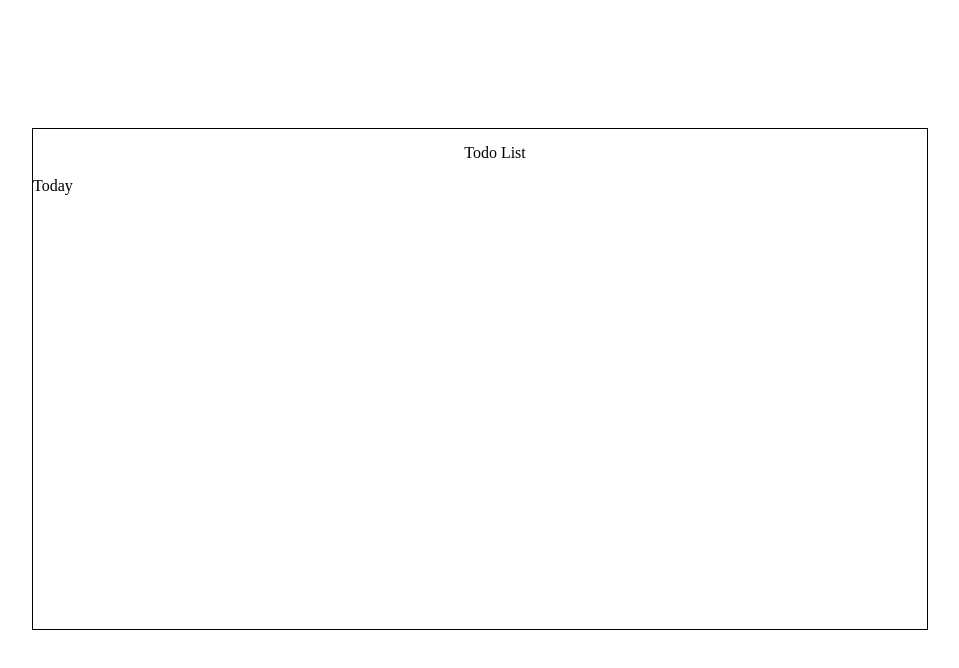
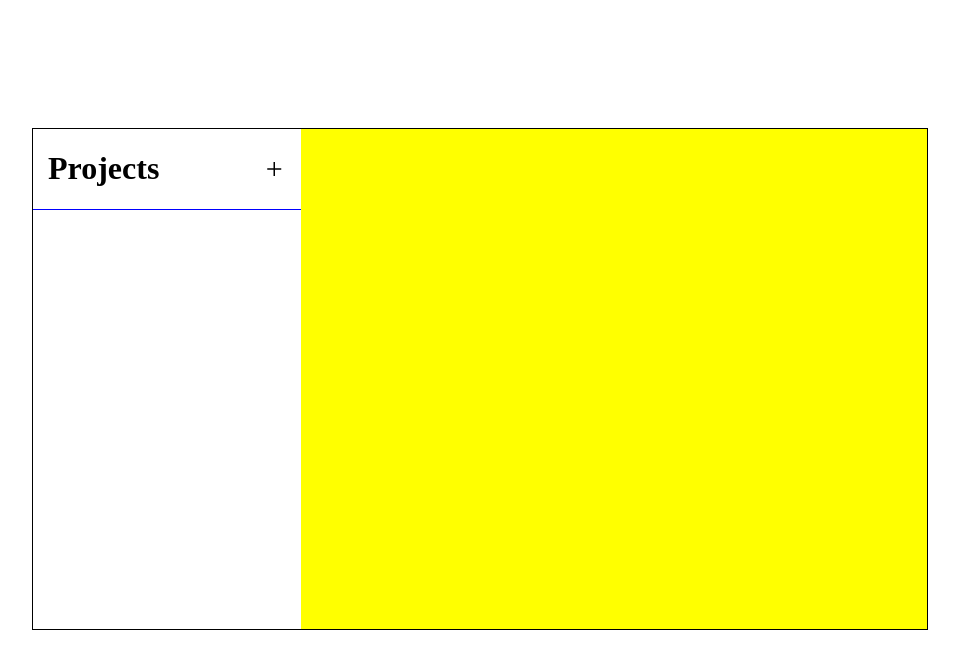
Before and after one commit to JDArciniegas/todo-odin-project, a plain HTML site: page index.html in a window 1280 px wide. Shown: the whole page, without its empty margins (160-1119 px from the left). Drawn offline with nearby package versions, Linux system fonts and the light colour scheme.

Commit message:
created layout on projects container

```diff
--- a/css/header.css
+++ /dev/null
@@ -1,5 +0,0 @@
-.header{
-  text-align: center;
-  width: 100%;
-  padding: var(--padding-left);
-}
--- /dev/null
+++ b/css/icons.css
@@ -0,0 +1,8 @@
+
+.material-symbols-outlined {
+  font-variation-settings:
+    'FILL' 0,
+    'wght' 400,
+    'GRAD' 0,
+    'opsz' 48
+}
--- a/css/index.css
+++ b/css/index.css
@@ -1,4 +1,5 @@
-@import 'header.css';
+@import 'projectContainer.css';
+@import 'icons.css';
 
 :root{
   --padding-left: 15px;
@@ -19,10 +20,5 @@ body {
 #layout {
   border: 1px solid black;
   margin: 10% 15%;
-  min-height: 500px;
+  height: 500px;
 }
-
-#content {
-  width: 100vw;
-  height: 100vh;
-}
--- /dev/null
+++ b/css/projectContainer.css
@@ -0,0 +1,26 @@
+#projects {
+  display: flex !important;
+  align-items: center;
+  height: 100%;
+}
+
+.container-sides{
+  height: 100%;
+}
+
+#left {
+  width: 30%;
+}
+
+#right {
+  width: 70%;
+  background-color: yellow;
+}
+
+.header-container {
+  display: flex;
+  align-items: center;
+  justify-content: space-between;
+  padding: 0 var(--padding-left);
+  border-bottom: 1px solid blue;
+}
--- a/index.html
+++ b/index.html
@@ -1,14 +1,20 @@
 <!DOCTYPE html>
 <html lang="en">
+
 <head>
   <meta charset="UTF-8">
   <meta http-equiv="X-UA-Compatible" content="IE=edge">
   <meta name="viewport" content="width=device-width, initial-scale=1.0">
   <link rel="stylesheet" href="css/index.css">
+  <link rel="stylesheet"
+    href="https://fonts.googleapis.com/css2?family=Material+Symbols+Outlined:opsz,wght,FILL,GRAD@20..48,100..700,0..1,-50..200" />
+
   <title>Todo List</title>
 </head>
+
 <body>
   <div id="content"></div>
   <script src="main.js"></script>
 </body>
+
 </html>
--- a/main.js
+++ b/main.js
@@ -1 +1 @@
-(()=>{"use strict";class t{constructor(t){this.name=t,this.projectTasks=[]}}t.prototype.addtask=function(t){this.projectTasks.push(t)};const e=t,n=t=>document.createElement(t),d=n("div"),s=(()=>{const t=n("div");return t.setAttribute("id","layout"),t.append((()=>{const t=n("div");return"header",t.classList.add("header"),t.textContent="Todo List",t})()),t.append(d),t})(),a=(()=>{const t=document.createElement("div"),n=new e("Today");return d.append(n.name),t.appendChild(s),t})();document.getElementById("content").append(a)})();
+(()=>{"use strict";const e=e=>document.createElement(e),t=(e,t)=>{let d=document.createElement(e);return d.classList.add(t),d},d=(e,t)=>{let d=document.createElement(e);return d.setAttribute("id",t),d},n=(()=>{let n=e("div");return n.setAttribute("id","projects"),n.appendChild((()=>{let e=d("div","left");e.classList.add("container-sides");const n=t("header","header-container"),r=t("h1","header"),i=t("span","material-symbols-outlined");return i.innerText="Add",r.innerText="Projects",n.appendChild(r),n.appendChild(i),e.appendChild(n),e})()),n.appendChild((()=>{let e=d("div","right");return e.classList.add("container-sides"),e})()),n})(),r=(()=>{const t=e("div");return t.setAttribute("id","layout"),t.append(n),t})();document.getElementById("content").append(r)})();
```
